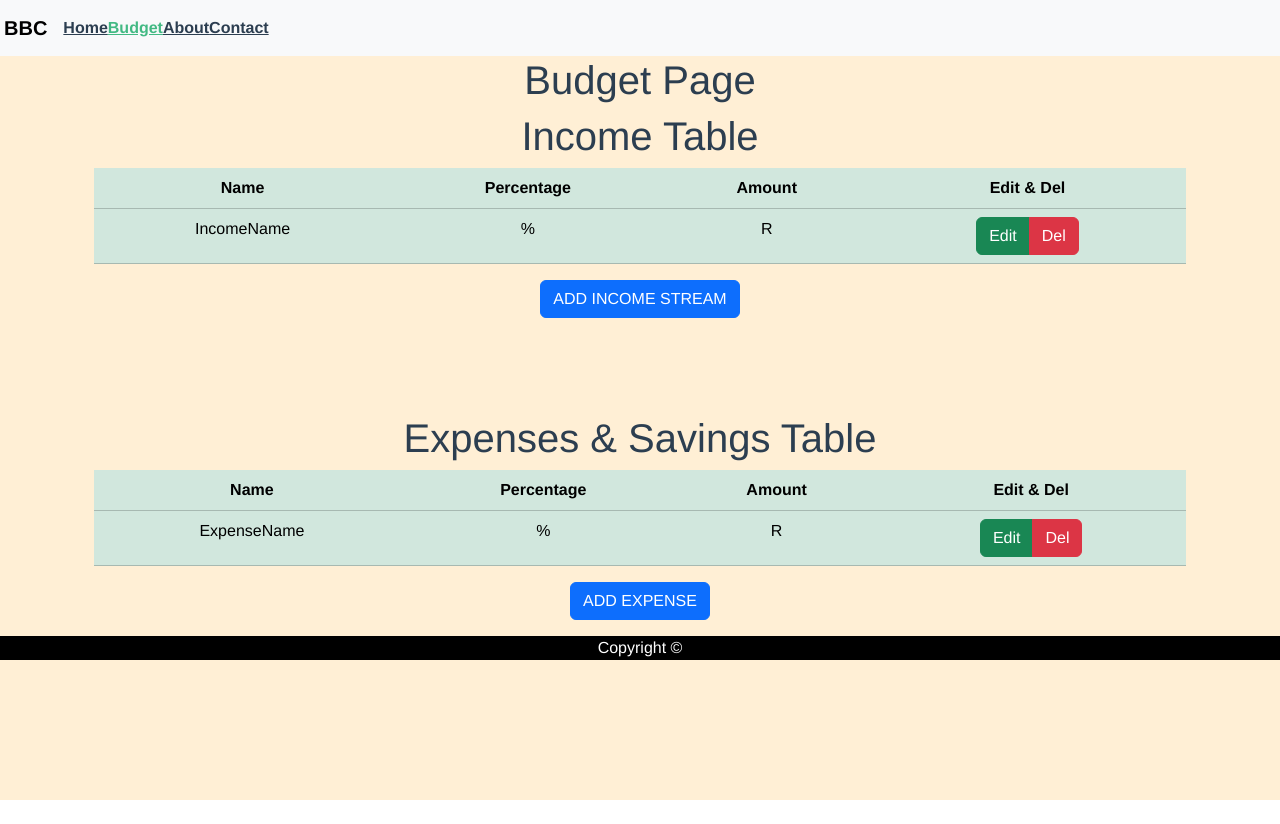
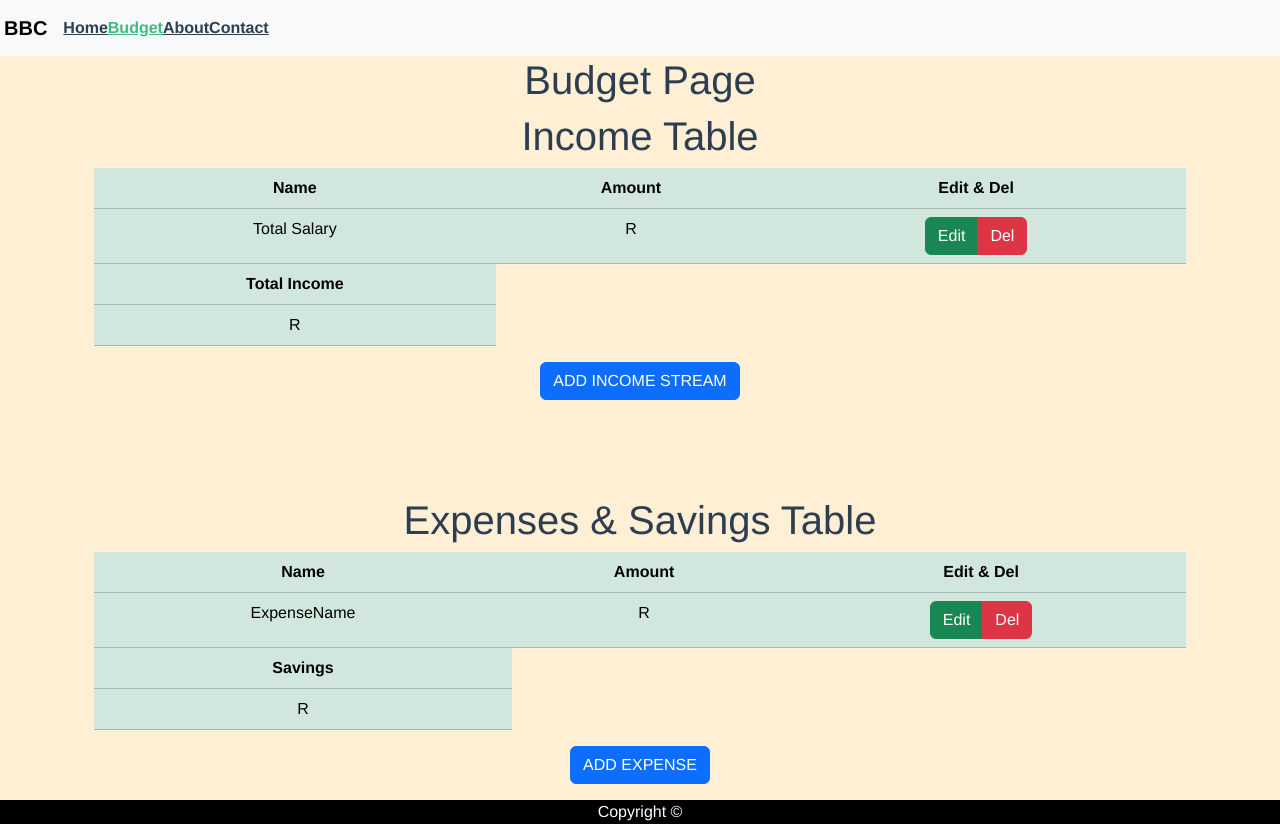
Before and after one commit to 17mkhmke/budgetprototype, a Vue app: page /budget in a window 1280 px wide. Before the commit the page ends 800 px from the top, so only its background shows below. Built offline with nearby package versions, Linux system fonts and the light colour scheme.

Commit message:
began functionailty

```diff
--- a/src/components/ExpensesTable.vue
+++ b/src/components/ExpensesTable.vue
@@ -5,7 +5,7 @@
             <thead>
                 <tr>
                     <th>Name</th>
-                    <th>Percentage</th>
+
                     <th>Amount</th>
                     <th>Edit & Del</th>
                 </tr>
@@ -13,7 +13,7 @@
             <tbody>
                 <tr>
                     <td>ExpenseName</td>
-                    <td>%</td>
+
                     <td>R</td>
                     <td><div class="btn-group">
                         <button class="btn btn-success">Edit</button>
@@ -21,23 +21,31 @@
                     </div></td>
                 </tr>
             </tbody>
-            <tfoot></tfoot>
+            <tfoot>
+              <tr>
+                <th>Savings</th>
+              </tr>
+              <tr>
+                <td>R</td>
+              </tr>
+            </tfoot>
         </table>
         <!-- Button trigger modal -->
-<button type="button" class="btn btn-primary" data-bs-toggle="modal" data-bs-target="#exampleModal">
+<button type="button" class="btn btn-primary" data-bs-toggle="modal" data-bs-target="#expenseModal">
   ADD EXPENSE
 </button>
 
 <!-- Modal -->
-<div class="modal fade" id="exampleModal" tabindex="-1" aria-labelledby="exampleModalLabel" aria-hidden="true">
+<div class="modal fade" id="expenseModal" tabindex="-1" aria-labelledby="expenseModalLabel" aria-hidden="true">
   <div class="modal-dialog">
     <div class="modal-content">
       <div class="modal-header">
-        <h1 class="modal-title fs-5" id="exampleModalLabel">Declare an Expense</h1>
+        <h1 class="modal-title fs-5" id="expenseModalLabel">Declare an Expense</h1>
         <button type="button" class="btn-close" data-bs-dismiss="modal" aria-label="Close"></button>
       </div>
       <div class="modal-body">
-        Lorem ipsum dolor sit amet consectetur adipisicing elit. Ea atque reprehenderit ratione eos aliquid quia saepe fugiat adipisci, neque libero, animi alias accusamus dolores consectetur maiores eaque quas, dicta soluta?
+        <input type="text" placeholder="Expense Name">
+        <input type="number" placeholder="Expense Amount">
       </div>
       <div class="modal-footer">
         <button type="button" class="btn btn-secondary" data-bs-dismiss="modal">Close</button>
--- a/src/components/Home.vue
+++ b/src/components/Home.vue
@@ -4,10 +4,25 @@
     <div class="flip-card">
                 <figure class="flip-card-inner">
                   <div class="flip-card-front">
-                    <h2 class="lead">Hello</h2>
+                    <h2 class="lead">Welcome To The BBC!</h2>
+                    <p>We are a company dedicated to educating and aiding people with budgeting.</p>
+                    <button class="btn btn-primary">Sign Up</button>
                   </div>
-                  <div class="flip-card-back">
-                    <p>Sign Up</p>
+
+                  <div class="flip-card-back d-flex flex-column">
+                    <p>Please fill out our basic form:</p>
+                    <form action="">
+                    <input class="form-control mb-1 text-center" type="text" name="firstName" id="firstName" placeholder="First Name" required>
+
+                    <input class="form-control mb-1 text-center" type="text" name="lastName" id="lastName" placeholder="Surname" required>
+
+                        <input type="number" class="form-control text-center salaryInput" placeholder="Salary" min="0" required>
+
+                    <div class="btn-group">
+                      <button class="btn btn-info" v-on:click="setSalary">Submit</button>
+                      <button class="btn btn-danger">Reset</button>
+                    </div>
+                  </form>
                   </div>
                 </figure>
               </div>
@@ -15,15 +30,21 @@
 </template>
 
 <script>
+  let userIncome = document.querySelector('.salaryInput');
+
 export default {
-  name: 'HelloWorld',
-  props: {
-    msg: String
-  }
+  name: 'Home',
+
+  methods: {
+    setSalary(){
+      localStorage.setItem('userIncome', JSON.stringify(document.querySelector('.salaryInput').value));
+      this.$router.push('budget')
+
+ }
+}
 }
 </script>
 
-<!-- Add "scoped" attribute to limit CSS to this component only -->
 <style scoped>
 .container-fluid{
   display: flex;
@@ -33,7 +54,6 @@ export default {
   height: 85vh;
 }
 .flip-card {
-    background-color: rgba(255, 217, 0, 0.378);
     width: 50%;
     min-height: 50%;
     max-width: 30em;
@@ -41,7 +61,7 @@ export default {
     border-radius: 1.5em;
 
   }
-  .flip-card .flip-card-inner .flip-card-front img,
+  .flip-card .flip-card-inner .flip-card-front,
   .flip-card .flip-card-inner .flip-card-back{
     border-radius: 1.5em;
 
@@ -80,6 +100,8 @@ export default {
     flex-flow: column nowrap;
     justify-content: center;
     align-items: center;
+    background-color: rgba(255, 217, 0, 0.378);
+
   }
 
   .flip-card-back {
@@ -90,6 +112,8 @@ export default {
     background-color: var(--darkCOLOR);
     color: var(--highlightCOLOR);
     transform: rotateY(180deg);
+    background-color: rgba(222, 12, 12, 0.378);
+
   }
 
 </style>
--- a/src/components/IncomeTable.vue
+++ b/src/components/IncomeTable.vue
@@ -5,22 +5,29 @@
             <thead>
                 <tr>
                     <th>Name</th>
-                    <th>Percentage</th>
                     <th>Amount</th>
                     <th>Edit & Del</th>
                 </tr>
             </thead>
             <tbody>
-                <tr>
-                    <td>IncomeName</td>
-                    <td>%</td>
-                    <td>R</td>
+                <tr v-for="income in userIncome" :key="income">
+                    <td>{{ income.name }}</td>
+                    <td>R{{ income.amount }}</td>
                     <td><div class="btn-group">
                         <button class="btn btn-success">Edit</button>
                         <button class="btn btn-danger">Del</button>
-                    </div></td>
+                    </div>
+                  </td>
                 </tr>
             </tbody>
+            <tfoot>
+              <tr>
+                <th>Total Income</th>
+              </tr>
+              <tr>
+                <td>R</td>
+              </tr>
+            </tfoot>
         </table>
         <!-- Button trigger modal -->
 <button type="button" class="btn btn-primary" data-bs-toggle="modal" data-bs-target="#exampleModal">
@@ -36,11 +43,12 @@
         <button type="button" class="btn-close" data-bs-dismiss="modal" aria-label="Close"></button>
       </div>
       <div class="modal-body">
-        Lorem ipsum dolor sit amet consectetur adipisicing elit. Optio esse at perspiciatis laudantium qui, molestias minus provident quis quas quae temporibus sequi ipsa tenetur est iure ipsum beatae commodi porro.
+        <input class="form-control text-center newIncomeName" type="text" placeholder="Income Name">
+        <input class="form-control text-center newIncomeAmount" type="number" placeholder="Income Amount">
       </div>
       <div class="modal-footer">
         <button type="button" class="btn btn-secondary" data-bs-dismiss="modal">Close</button>
-        <button type="button" class="btn btn-primary">Save changes</button>
+        <button type="button" class="btn btn-primary" v-on:click="addIncome">Save changes</button>
       </div>
     </div>
   </div>
@@ -51,7 +59,34 @@
 
 <script>
 export default{
-    name: 'IncomeTable'
+    name: 'IncomeTable',
+    data: function(){
+      return{
+      userIncome:[{
+        name: 'Total Salary',
+        amount: JSON.parse(localStorage.getItem('userIncome'))
+      }]
+      }},
+      function(){
+        let userTotalIncome=[]
+        this.userIncome.forEach(item => {
+        userTotalIncome.push(item.amount)
+        })
+        return{
+          userTotalIncome
+        }
+      },
+    methods:{
+      addIncome(){
+        // userIncome.push({
+        //   name: document.querySelector('.newIncomeName'),
+        //   amount: document.querySelector('.newIncomeAmount')
+        // });
+        // localStorage.setItem('userIncome', JSON.stringify(this.userIncome))
+        console.log(this.userTotalIncome)
+      }
+    }
+
 }
 </script>
 
--- a/src/views/BudgetView.vue
+++ b/src/views/BudgetView.vue
@@ -8,6 +8,7 @@
 </template>
 
 <script>
+
 import IncomeTable from '@/components/IncomeTable.vue'
 import ExpenseTable from '@/components/ExpensesTable.vue'
 
--- a/src/views/HomeView.vue
+++ b/src/views/HomeView.vue
@@ -9,7 +9,6 @@
 import Home from '@/components/Home.vue'
 
 export default {
-  name: 'HomeView',
   components: {
     Home
   }
```
